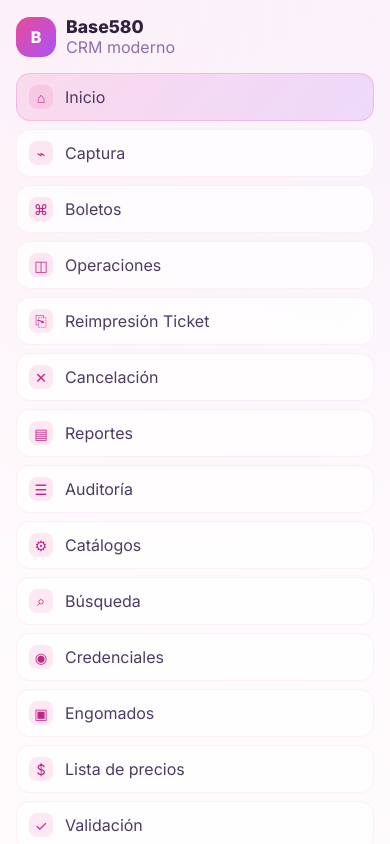
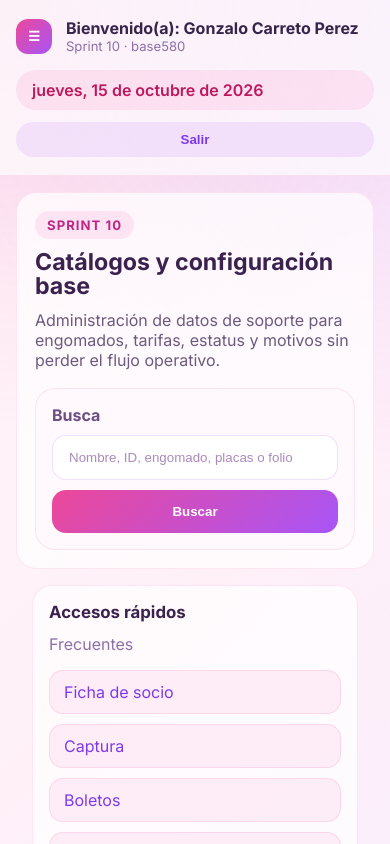
Before and after one commit to basetaxi580-580/base580-frontend, an Angular app: page /inicio in a window 390 px wide. Shown: the top 844 px of the page. Built offline with nearby package versions, Linux system fonts and the light colour scheme; no server answers.

Commit message:
Add collapsible sidebar menu

```diff
--- a/src/app/app.html
+++ b/src/app/app.html
@@ -1,10 +1,152 @@
+<style>
+  :host {
+    display: block;
+  }
+
+  .layout-shell {
+    display: grid;
+    grid-template-columns: 280px 1fr;
+    min-height: 100vh;
+  }
+
+  .sidebar-backdrop {
+    display: none;
+  }
+
+  .brand-row {
+    display: flex;
+    align-items: center;
+    gap: 12px;
+  }
+
+  .menu-toggle {
+    display: none;
+    border: 0;
+    border-radius: 12px;
+    background: linear-gradient(135deg, #ec4899, #a855f7);
+    color: #fff;
+    font-weight: 800;
+    padding: 10px 12px;
+  }
+
+  .desktop-hide {
+    display: none;
+  }
+
+  .topbar-left {
+    display: flex;
+    align-items: center;
+    gap: 14px;
+  }
+
+  @media (max-width: 900px) {
+    .layout-shell {
+      grid-template-columns: 1fr;
+    }
+
+    .sidebar {
+      position: fixed;
+      inset: 0 auto 0 0;
+      z-index: 30;
+      width: min(88vw, 320px);
+      transform: translateX(-105%);
+      transition: transform 0.25s ease;
+    }
+
+    .sidebar.open {
+      transform: translateX(0);
+    }
+
+    .sidebar-backdrop {
+      display: block;
+      position: fixed;
+      inset: 0;
+      background: rgba(28, 18, 40, 0.45);
+      opacity: 0;
+      pointer-events: none;
+      transition: opacity 0.25s ease;
+      z-index: 20;
+    }
+
+    .sidebar-backdrop.visible {
+      opacity: 1;
+      pointer-events: auto;
+    }
+
+    .menu-toggle {
+      display: inline-grid;
+      place-items: center;
+    }
+
+    .desktop-hide {
+      display: inline-grid;
+    }
+
+    .topbar {
+      padding: 18px 16px;
+    }
+
+    .workspace {
+      padding: 16px;
+    }
+
+    .topbar-actions {
+      flex-wrap: wrap;
+      justify-content: flex-end;
+    }
+
+    .hero-card,
+    .panel,
+    .router-card {
+      border-radius: 20px;
+    }
+
+    .hero-card {
+      padding: 18px;
+    }
+
+    .search-row,
+    .topbar {
+      flex-direction: column;
+      align-items: stretch;
+    }
+
+    .search-row button,
+    .search-row input,
+    .logout-button,
+    .date-pill {
+      width: 100%;
+    }
+
+    .quick-actions {
+      grid-template-columns: 1fr !important;
+    }
+  }
+
+  @media (max-width: 520px) {
+    .brand-subtitle,
+    .breadcrumb {
+      font-size: 0.82rem;
+    }
+
+    .hero-copy h1 {
+      font-size: 1.45rem;
+    }
+  }
+</style>
+
 <div class="layout-shell">
-  <aside class="sidebar">
+  <div class="sidebar-backdrop" [class.visible]="isSidebarOpen" (click)="closeSidebar()"></div>
+
+  <aside class="sidebar" [class.open]="isSidebarOpen">
+    <div class="brand-row">
+      <button class="menu-toggle" type="button" (click)="toggleSidebar()">☰</button>
       <div class="brand">
         <div class="brand-mark">B</div>
         <div>
           <div class="brand-title">Base580</div>
           <div class="brand-subtitle">CRM moderno</div>
+        </div>
       </div>
     </div>
 
@@ -14,6 +156,7 @@
         [routerLink]="item.path"
         routerLinkActive="active"
         class="nav-item"
+        (click)="closeSidebar()"
       >
         <span class="nav-icon">{{ item.icon }}</span>
         <span>{{ item.label }}</span>
@@ -28,9 +171,12 @@
 
   <div class="content">
     <header class="topbar">
+      <div class="topbar-left">
+        <button class="menu-toggle desktop-hide" type="button" (click)="toggleSidebar()">☰</button>
         <div>
           <div class="welcome">Bienvenido(a): {{ userName }}</div>
           <div class="breadcrumb">Sprint 10 · base580</div>
+        </div>
       </div>
 
       <div class="topbar-actions">
@@ -72,14 +218,14 @@
             <span>Frecuentes</span>
           </div>
           <div class="quick-actions">
-            <a routerLink="/socio/398">Ficha de socio</a>
-            <a routerLink="/captura/398">Captura</a>
-            <a routerLink="/boletos">Boletos</a>
-            <a routerLink="/operaciones">Operaciones</a>
-            <a routerLink="/reportes">Reportes</a>
-            <a routerLink="/catalogos">Catálogos</a>
-            <a routerLink="/buscar">Búsqueda rápida</a>
-            <a routerLink="/validacion">Validación final</a>
+            <a routerLink="/socio/398" (click)="closeSidebar()">Ficha de socio</a>
+            <a routerLink="/captura/398" (click)="closeSidebar()">Captura</a>
+            <a routerLink="/boletos" (click)="closeSidebar()">Boletos</a>
+            <a routerLink="/operaciones" (click)="closeSidebar()">Operaciones</a>
+            <a routerLink="/reportes" (click)="closeSidebar()">Reportes</a>
+            <a routerLink="/catalogos" (click)="closeSidebar()">Catálogos</a>
+            <a routerLink="/buscar" (click)="closeSidebar()">Búsqueda rápida</a>
+            <a routerLink="/validacion" (click)="closeSidebar()">Validación final</a>
           </div>
         </article>
 
--- a/src/app/app.ts
+++ b/src/app/app.ts
@@ -23,6 +23,8 @@ export class App {
     year: 'numeric',
   }).format(new Date());
 
+  protected isSidebarOpen = false;
+
   protected readonly navItems: NavItem[] = [
     { label: 'Inicio', path: '/inicio', icon: '⌂' },
     { label: 'Captura', path: '/captura', icon: '⌁' },
@@ -42,9 +44,18 @@ export class App {
 
   constructor(private readonly router: Router) {}
 
+  protected toggleSidebar(): void {
+    this.isSidebarOpen = !this.isSidebarOpen;
+  }
+
+  protected closeSidebar(): void {
+    this.isSidebarOpen = false;
+  }
+
   protected submitSearch(query: string): void {
     const normalized = query.trim();
-    this.router.navigate(['/buscar'], {
+    this.closeSidebar();
+    void this.router.navigate(['/buscar'], {
       queryParams: normalized ? { q: normalized } : {},
     });
   }
```
Lines whose indentation alone changed are shown as unchanged.
